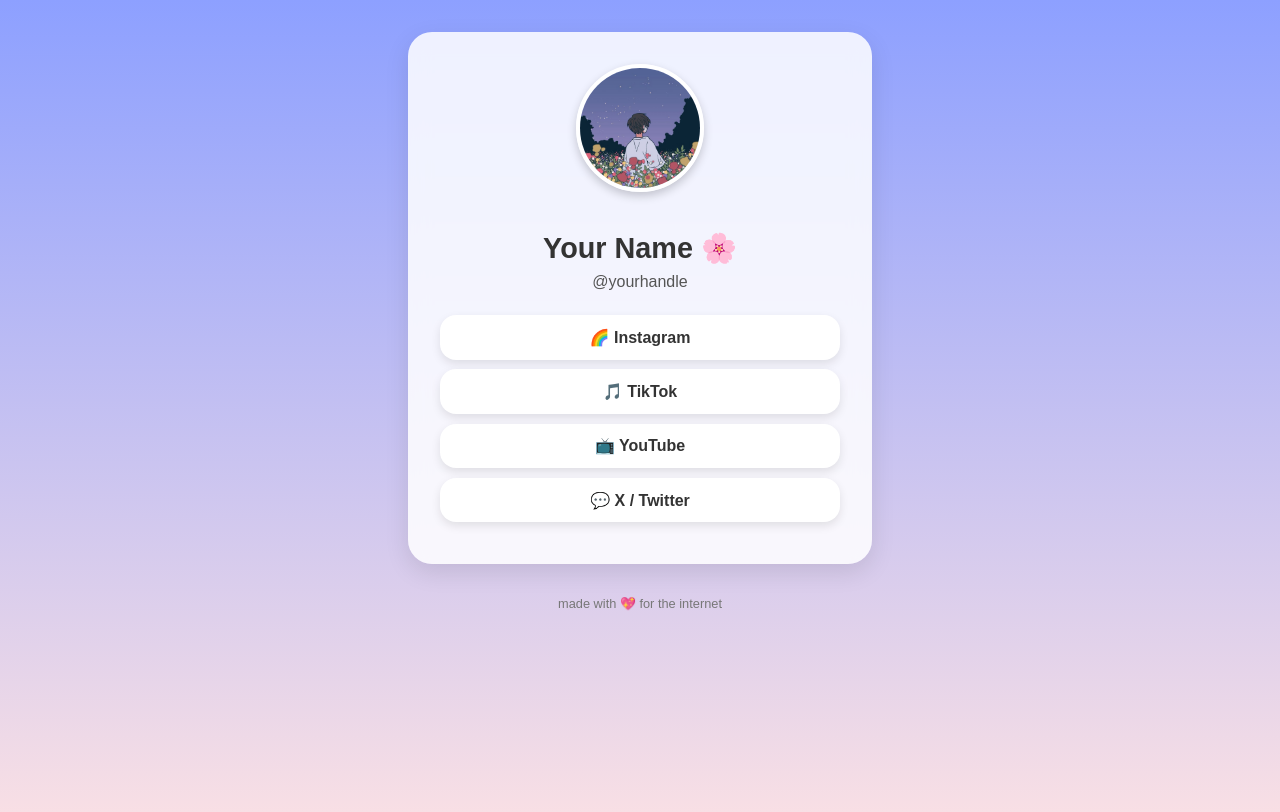
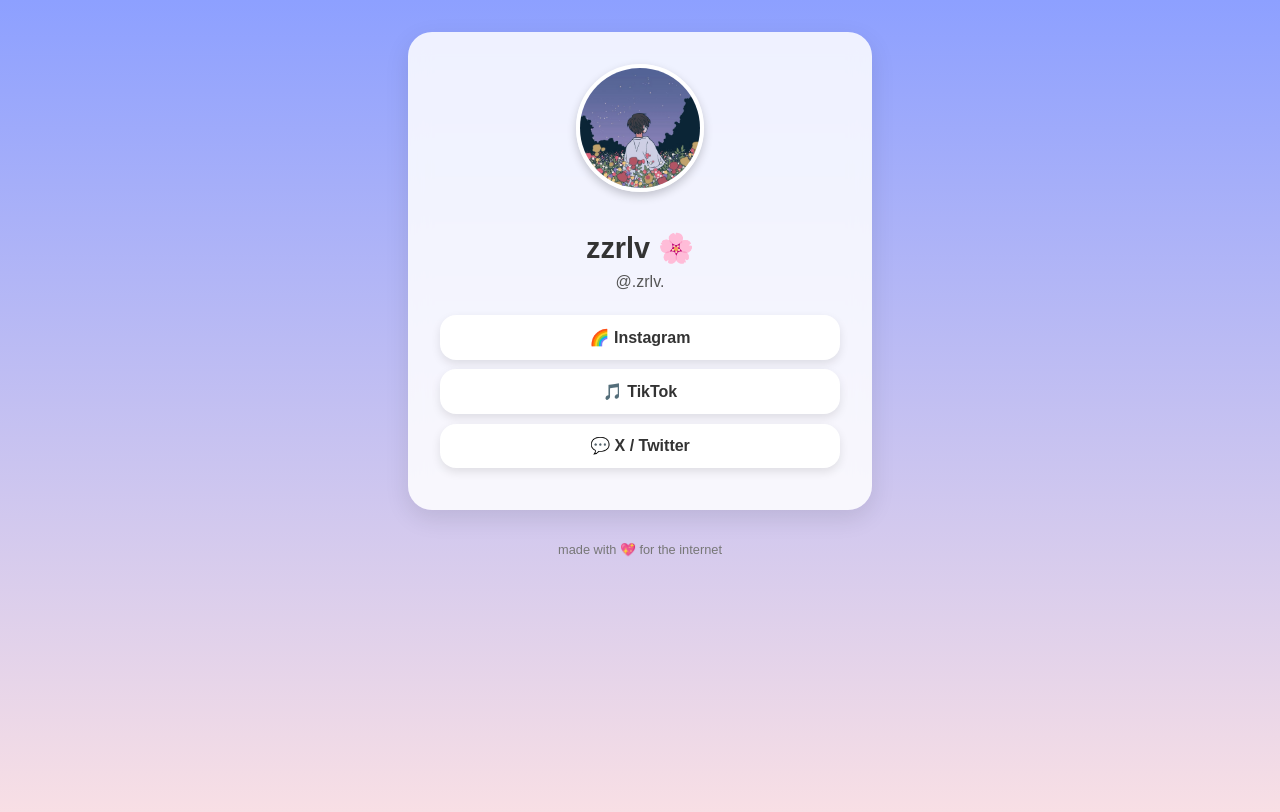
Before and after one commit to flwkrx-code/zzrlv.fr, a website: page index.html in a window 1280 px wide. Drawn offline with Linux system fonts and the light colour scheme.

Commit message:
Update index.html

```diff
--- a/index.html
+++ b/index.html
@@ -77,13 +77,12 @@
 <body>
   <div class="card">
     <img src="4a8acbb2471866ac871d60979274e9b0.png" alt="Profile Picture" class="profile-pic">
-    <h1>Your Name 🌸</h1>
-    <p>@yourhandle</p>
+    <h1>zzrlv 🌸</h1>
+    <p>@.zrlv.</p>
 
     <div class="links">
       <a href="https://instagram.com" target="_blank">🌈 Instagram</a>
       <a href="https://tiktok.com" target="_blank">🎵 TikTok</a>
-      <a href="https://youtube.com" target="_blank">📺 YouTube</a>
       <a href="https://twitter.com" target="_blank">💬 X / Twitter</a>
     </div>
   </div>
```
